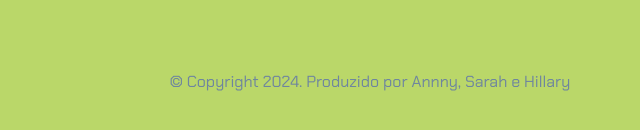
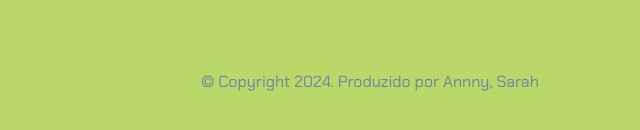
Before and after one commit to aannyms/portifolio, a plain HTML site: page index.html in a window 1280 px wide. Shown: the part 468-598 px from the top of the page, 270-910 px from the left. Drawn offline with nearby package versions, Linux system fonts and the light colour scheme.

Commit message:
Update index.html

```diff
--- a/index.html
+++ b/index.html
@@ -29,7 +29,7 @@
             <i class="bi bi-github"></i>
             <a href="https://github.com/femascheti">GitHub</a>
         </div>
-        <p class="my-5 text-center">© Copyright 2024. Produzido por Annny, Sarah e Hillary</p>
+        <p class="my-5 text-center">© Copyright 2024. Produzido por Annny, Sarah</p>
     </footer>
 
     <script src="https://cdn.jsdelivr.net/npm/bootstrap@5.3.2/dist/js/bootstrap.bundle.min.js"></script>
```
